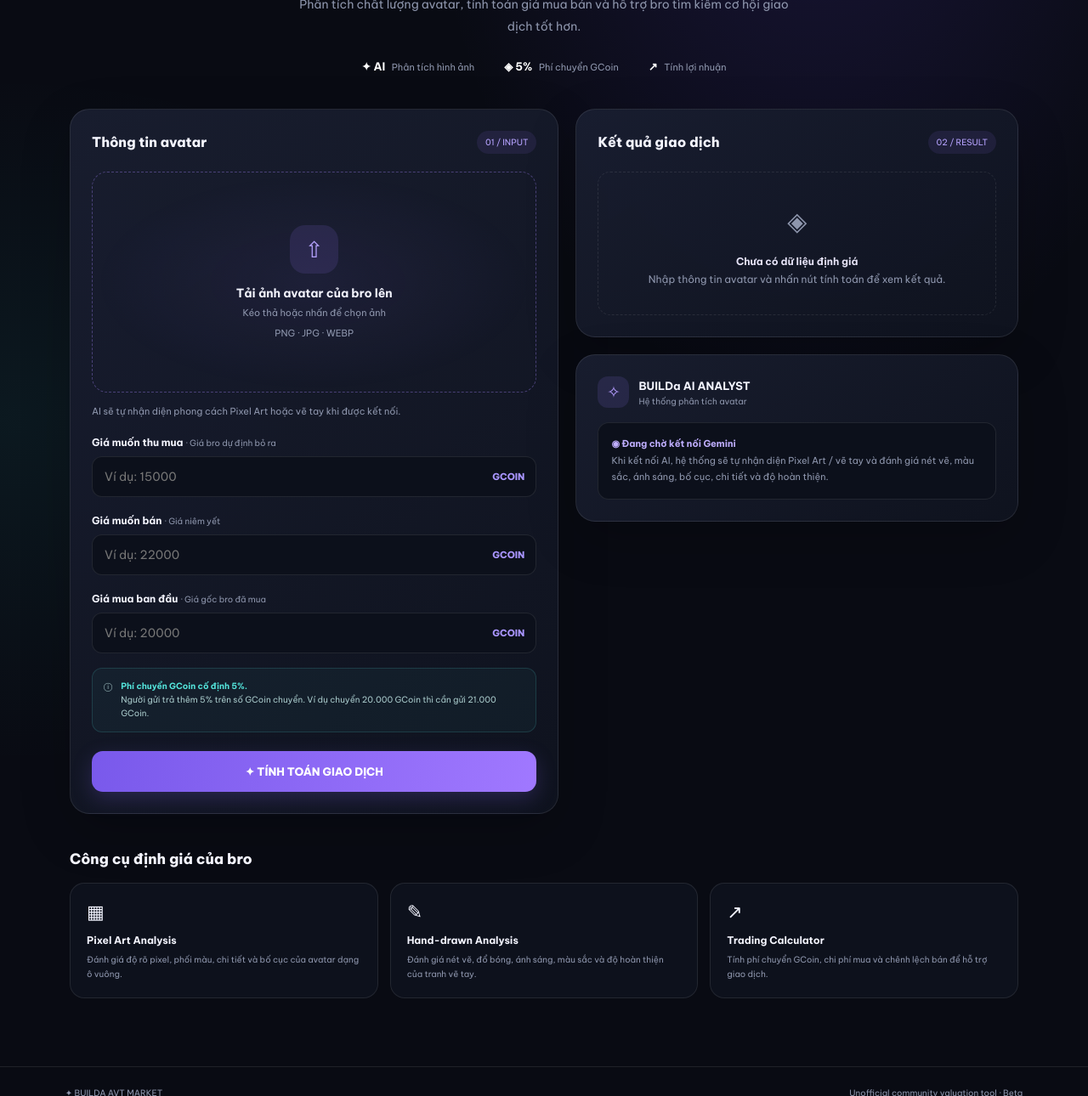
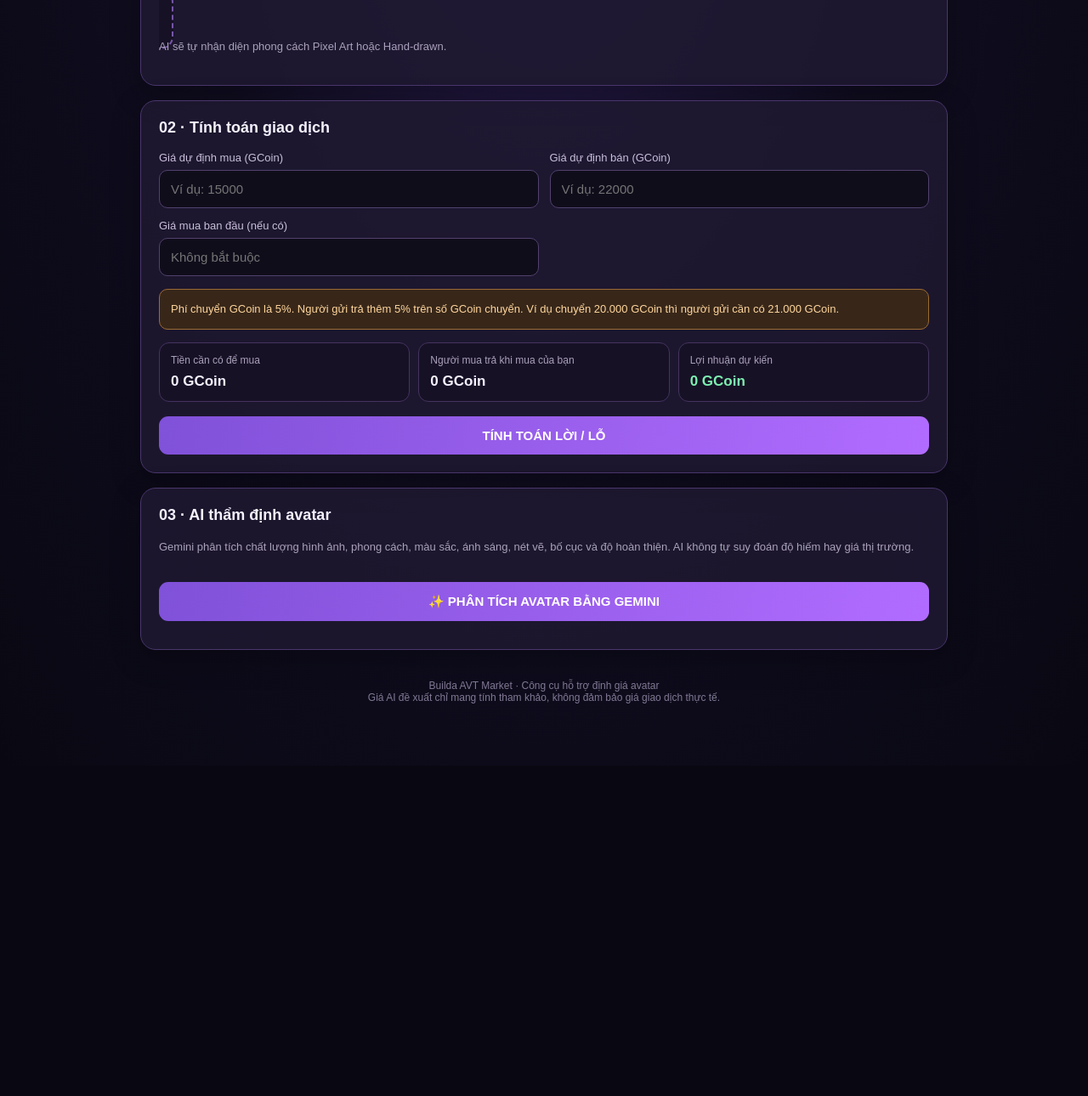
Before and after one commit to hongminht085-sys/builda-avt-market, a plain HTML site: page index.html in a window 1280 px wide. Shown: the part 329-1619 px from the top of the page at 85% size. After the commit the page ends 1230 px from the top, so only its background shows below. Drawn offline with Linux system fonts and the light colour scheme.

Commit message:
Update index.html

```diff
--- a/index.html
+++ b/index.html
@@ -6,389 +6,269 @@
 <meta name="viewport" content="width=device-width, initial-scale=1.0">
 <title>Builda AVT Market</title>
 <style>
-@import url('https://fonts.googleapis.com/css2?family=Be+Vietnam+Pro:wght@400;500;600;700;800;900&display=swap');
-
-:root {
-  --bg:#090b13;
-  --panel:#121624;
-  --panel2:#181e30;
-  --line:rgba(255,255,255,.09);
-  --text:#f4f5ff;
-  --muted:#8e96ad;
-  --purple:#9875ff;
-  --cyan:#54e5dc;
-  --green:#70e5ad;
-}
 *{box-sizing:border-box}
 body{
-  margin:0;background:
-  radial-gradient(ellipse at 75% 0%,rgba(112,75,255,.17),transparent 35%),
-  radial-gradient(ellipse at 0% 50%,rgba(46,207,201,.07),transparent 35%),
-  var(--bg);
-  color:var(--text);
-  font-family:'Be Vietnam Pro',sans-serif;
-  min-height:100vh;
+  margin:0;background:#090812;color:#f5f1ff;
+  font-family:Arial,sans-serif;
+  background-image:radial-gradient(ellipse at top,#30205a 0%,#100d20 48%,#090812 100%);
+  min-height:100vh
 }
-button,input{font:inherit}
-button{cursor:pointer}
-.topbar{
-  height:76px;border-bottom:1px solid var(--line);
-  display:flex;align-items:center;justify-content:space-between;
-  padding:0 6%;position:sticky;top:0;z-index:10;
-  background:rgba(9,11,19,.86);backdrop-filter:blur(20px);
+.container{width:min(950px,94%);margin:auto;padding:28px 0 55px}
+header{text-align:center;padding:25px 10px 30px}
+.logo{font-size:35px;font-weight:900;letter-spacing:-1px}
+.logo span{color:#b58aff}
+.subtitle{color:#aaa1c3;margin-top:9px;font-size:14px}
+.card{
+  background:rgba(30,24,48,.88);border:1px solid #49366c;
+  border-radius:18px;padding:21px;margin-bottom:17px;
+  box-shadow:0 10px 35px #0004
 }
-.brand{display:flex;align-items:center;gap:12px;font-weight:900;letter-spacing:-.7px}
-.logo{
- width:39px;height:39px;border-radius:13px;
- display:grid;place-items:center;font-size:19px;
- background:linear-gradient(135deg,#a88bff,#6444df);
- box-shadow:0 5px 25px #805aff55;
+h2{font-size:18px;margin:0 0 17px}
+.muted{color:#aaa1bb;font-size:13px;line-height:1.6}
+.upload{
+  border:2px dashed #7656a9;border-radius:15px;padding:25px 15px;
+  text-align:center;cursor:pointer;background:#171126
 }
-.brand span{color:#a78aff}
-.nav{display:flex;gap:27px;color:var(--muted);font-size:13px}
-.nav a{color:inherit;text-decoration:none}
-.nav a:hover{color:white}
-.status{
- border:1px solid #70e5ad44;background:#70e5ad10;
- padding:8px 13px;border-radius:30px;color:var(--green);
- font-size:11px;font-weight:700;
+.upload:hover{border-color:#c3a0ff}
+.upload input{display:none}
+.upload-icon{font-size:38px;margin-bottom:8px}
+#preview{display:none;width:100%;max-height:340px;object-fit:contain;
+  border-radius:12px;margin-top:15px;background:#090812}
+.grid{display:grid;grid-template-columns:repeat(2,minmax(0,1fr));gap:13px}
+.field label{display:block;font-size:13px;color:#c9bfdc;margin-bottom:7px}
+input{
+  width:100%;padding:13px;border-radius:10px;border:1px solid #51416d;
+  background:#100d1b;color:white;font-size:15px;outline:none
 }
-.container{max-width:1160px;margin:auto;padding:48px 22px 80px}
-.hero{text-align:center;margin-bottom:42px}
-.eyebrow{
- color:#b29bff;font-size:11px;font-weight:800;
- letter-spacing:2.5px;text-transform:uppercase;
- display:inline-block;padding:8px 13px;
- background:#9875ff15;border:1px solid #9875ff35;border-radius:30px;
+input:focus{border-color:#b58aff}
+button{
+  border:0;border-radius:11px;padding:14px 18px;font-size:15px;
+  font-weight:bold;cursor:pointer;color:white;
+  background:linear-gradient(100deg,#8051d9,#b16cff)
 }
-h1{font-size:clamp(34px,6vw,59px);line-height:1.13;
- letter-spacing:-2.8px;margin:20px 0 13px;font-weight:900}
-.gradient{
- background:linear-gradient(95deg,#c5b5ff,#8b75ff 45%,#63e9dd);
- -webkit-background-clip:text;background-clip:text;color:transparent;
+button:disabled{opacity:.55;cursor:wait}
+.primary{width:100%;margin-top:17px}
+.result{display:none}
+.stat-grid{display:grid;grid-template-columns:repeat(3,1fr);gap:10px}
+.stat{background:#171126;border:1px solid #44335f;border-radius:12px;padding:13px}
+.stat small{display:block;color:#aaa1bb;margin-bottom:8px;font-size:12px}
+.stat strong{font-size:17px;overflow-wrap:anywhere}
+.profit{color:#7df0b0}
+.loss{color:#ff8888}
+.ai-box{
+  white-space:pre-wrap;line-height:1.7;font-size:14px;
+  background:#110d1c;border:1px solid #49366c;border-radius:12px;
+  padding:16px;overflow-wrap:anywhere
 }
-.hero p{color:var(--muted);font-size:14px;line-height:1.8;max-width:580px;margin:auto}
-.stats{
- display:flex;justify-content:center;gap:35px;margin-top:26px;flex-wrap:wrap
+.warning{
+  background:#382719;border:1px solid #9c6b34;color:#ffd69d;
+  padding:13px;border-radius:10px;font-size:13px;line-height:1.6
 }
-.stat{font-size:11px;color:var(--muted)}
-.stat b{color:#fff;font-size:13px;margin-right:5px}
-.layout{display:grid;grid-template-columns:1.05fr .95fr;gap:20px}
-.card{
- background:linear-gradient(145deg,rgba(25,30,48,.96),rgba(15,19,31,.97));
- border:1px solid var(--line);border-radius:23px;padding:25px;
- box-shadow:0 20px 60px #0003;
+.status{font-size:13px;color:#c6b4e8;margin-top:12px;text-align:center}
+footer{text-align:center;color:#827995;font-size:12px;padding:18px}
+@media(max-width:600px){
+ .grid{grid-template-columns:1fr}
+ .stat-grid{grid-template-columns:1fr}
+ .logo{font-size:29px}
+ .card{padding:16px}
 }
-.card-head{display:flex;align-items:center;justify-content:space-between;margin-bottom:21px}
-.card-title{font-size:16px;font-weight:800}
-.step{font-size:10px;color:#b6a3ff;background:#9875ff19;padding:7px 10px;border-radius:20px}
-.upload{
- min-height:260px;border:1px dashed #7864bc88;border-radius:18px;
- background:radial-gradient(ellipse at center,#9271ff12,transparent 70%);
- display:flex;align-items:center;justify-content:center;
- text-align:center;position:relative;overflow:hidden;transition:.2s;
-}
-.upload:hover{border-color:var(--purple);background-color:#9875ff0b}
-.upload input{position:absolute;inset:0;opacity:0;cursor:pointer;z-index:2}
-.upload-content{padding:25px;pointer-events:none}
-.upload-icon{
- width:57px;height:57px;margin:0 auto 14px;border-radius:18px;
- display:grid;place-items:center;background:#9875ff20;color:#b6a3ff;font-size:26px
-}
-.upload h3{font-size:14px;margin:0 0 7px}
-.upload p{font-size:11px;color:var(--muted);margin:0}
-#preview{display:none;width:100%;height:260px;object-fit:contain;background:#080a12}
-.image-label{
- display:none;position:absolute;bottom:10px;left:10px;
- background:#080a12dd;border:1px solid var(--line);
- padding:7px 11px;border-radius:20px;font-size:10px
-}
-.hint{font-size:11px;color:var(--muted);line-height:1.7;margin-top:13px}
-.field{margin-top:20px}
-.field label{display:block;font-size:12px;font-weight:700;margin-bottom:9px}
-.field small{color:var(--muted);font-weight:400}
-.input-wrap{position:relative}
-.input-wrap input{
- width:100%;background:#0c101b;border:1px solid var(--line);
- border-radius:12px;padding:14px 70px 14px 14px;
- color:white;outline:none;font-size:14px;transition:.2s
-}
-.input-wrap input:focus{border-color:#9875ff;box-shadow:0 0 0 3px #9875ff18}
-.unit{position:absolute;right:14px;top:50%;transform:translateY(-50%);color:#a995ff;font-size:11px;font-weight:800}
-.fields-grid{display:grid;grid-template-columns:1fr 1fr;gap:14px}
-.fee-note{
- display:flex;gap:10px;align-items:flex-start;padding:13px;
- background:#54e5dc0b;border:1px solid #54e5dc28;border-radius:12px;
- color:#a8c9ca;font-size:10px;line-height:1.6;margin-top:17px
-}
-.fee-note b{color:var(--cyan)}
-.primary{
- width:100%;border:0;border-radius:13px;padding:16px;
- color:white;font-weight:800;font-size:13px;margin-top:22px;
- background:linear-gradient(100deg,#7959eb,#a078ff);
- box-shadow:0 8px 25px #8d68ff35;transition:.2s
-}
-.primary:hover{transform:translateY(-2px);filter:brightness(1.12)}
-.result-card{margin-top:20px}
-.result-empty{
- text-align:center;padding:30px 12px;color:var(--muted);
- border:1px dashed var(--line);border-radius:15px;font-size:12px;line-height:1.8
-}
-.result-icon{font-size:30px;margin-bottom:10px}
-.result-content{display:none}
-.result-row{
- display:flex;justify-content:space-between;align-items:center;
- padding:14px 0;border-bottom:1px solid var(--line);gap:10px;font-size:12px
-}
-.result-row:last-child{border:0}
-.result-row span{color:var(--muted)}
-.result-row strong{font-size:14px;text-align:right}
-.result-row .highlight{color:var(--green)}
-.profit-box{
- background:linear-gradient(120deg,#70e5ad14,#54e5dc09);
- border:1px solid #70e5ad35;border-radius:15px;padding:17px;margin-top:17px
-}
-.profit-box small{color:var(--muted);font-size:10px}
-.profit-box strong{display:block;color:var(--green);font-size:26px;margin-top:5px}
-.ai-card{margin-top:20px}
-.ai-head{display:flex;align-items:center;gap:11px}
-.ai-symbol{
- width:37px;height:37px;border-radius:12px;display:grid;place-items:center;
- background:#9875ff20;color:#b59cff;font-size:19px
-}
-.ai-head b{font-size:13px}
-.ai-head small{display:block;color:var(--muted);font-size:10px;margin-top:3px}
-.ai-pending{
- margin-top:17px;padding:15px;background:#0c101b;border-radius:13px;
- border:1px solid var(--line);color:var(--muted);font-size:11px;line-height:1.8
-}
-.ai-pending b{color:#c0afff}
-.section-title{font-size:17px;font-weight:800;margin:42px 0 17px}
-.features{display:grid;grid-template-columns:repeat(3,1fr);gap:14px}
-.feature{
- border:1px solid var(--line);background:#12162499;border-radius:17px;padding:19px
-}
-.feature-icon{font-size:22px;margin-bottom:12px}
-.feature b{font-size:12px;display:block;margin-bottom:7px}
-.feature p{font-size:10px;color:var(--muted);line-height:1.7;margin:0}
-footer{
- border-top:1px solid var(--line);padding:24px 6%;
- color:var(--muted);font-size:10px;display:flex;justify-content:space-between;gap:15px;flex-wrap:wrap
-}
-@media(max-width:760px){
- .topbar{padding:0 18px;height:66px}
- .nav{display:none}
- .container{padding:35px 15px 55px}
- .layout{grid-template-columns:1fr}
- .card{padding:19px}
- .features{grid-template-columns:1fr}
- .stats{gap:14px}
- h1{letter-spacing:-1.8px}
-}
-@media(max-width:390px){.fields-grid{grid-template-columns:1fr}}
 </style>
 </head>
 <body>
-
-<header class="topbar">
- <div class="brand"><div class="logo">✦</div><div>BUILDA <span>MARKET</span></div></div>
- <nav class="nav">
-  <a href="#valuator">Định giá</a>
-  <a href="#features">Tính năng</a>
- </nav>
- <div class="status">● MARKET BETA</div>
+<div class="container">
+<header>
+  <div class="logo">BUILDA <span>AVT MARKET</span></div>
+  <div class="subtitle">Avatar Valuator · AI Image Analysis · GCoin Calculator</div>
 </header>
 
-<main class="container">
- <section class="hero">
-  <div class="eyebrow">✦ AVATAR VALUATION SYSTEM</div>
-  <h1>Định giá avatar<br><span class="gradient">Builda thông minh.</span></h1>
-  <p>Phân tích chất lượng avatar, tính toán giá mua bán và hỗ trợ bro tìm kiếm cơ hội giao dịch tốt hơn.</p>
-  <div class="stats">
-   <div class="stat"><b>✦ AI</b> Phân tích hình ảnh</div>
-   <div class="stat"><b>◈ 5%</b> Phí chuyển GCoin</div>
-   <div class="stat"><b>↗</b> Tính lợi nhuận</div>
+<section class="card">
+  <h2>01 · Tải ảnh avatar</h2>
+  <label class="upload" for="avatarFile">
+    <div class="upload-icon">🖼️</div>
+    <strong>Chọn ảnh avatar của bạn</strong>
+    <p class="muted">Hỗ trợ PNG, JPG, WEBP</p>
+    <input id="avatarFile" type="file" accept="image/png,image/jpeg,image/webp">
+  </label>
+  <img id="preview" alt="Ảnh avatar xem trước">
+  <p class="muted">AI sẽ tự nhận diện phong cách Pixel Art hoặc Hand-drawn.</p>
+</section>
+
+<section class="card">
+  <h2>02 · Tính toán giao dịch</h2>
+  <div class="grid">
+    <div class="field">
+      <label>Giá dự định mua (GCoin)</label>
+      <input id="buyPrice" type="number" min="0" placeholder="Ví dụ: 15000">
+    </div>
+    <div class="field">
+      <label>Giá dự định bán (GCoin)</label>
+      <input id="sellPrice" type="number" min="0" placeholder="Ví dụ: 22000">
+    </div>
+    <div class="field">
+      <label>Giá mua ban đầu (nếu có)</label>
+      <input id="originalPrice" type="number" min="0" placeholder="Không bắt buộc">
+    </div>
   </div>
- </section>
+  <div class="warning" style="margin-top:15px">
+    Phí chuyển GCoin là 5%. Người gửi trả thêm 5% trên số GCoin chuyển.
+    Ví dụ chuyển 20.000 GCoin thì người gửi cần có 21.000 GCoin.
+  </div>
+  <div class="stat-grid" style="margin-top:15px">
+    <div class="stat">
+      <small>Tiền cần có để mua</small>
+      <strong id="buyTotal">0 GCoin</strong>
+    </div>
+    <div class="stat">
+      <small>Người mua trả khi mua của bạn</small>
+      <strong id="sellTotal">0 GCoin</strong>
+    </div>
+    <div class="stat">
+      <small>Lợi nhuận dự kiến</small>
+      <strong id="profit">0 GCoin</strong>
+    </div>
+  </div>
+  <button class="primary" id="calcBtn">TÍNH TOÁN LỜI / LỖ</button>
+</section>
 
- <section class="layout" id="valuator">
-  <div>
-   <div class="card">
-    <div class="card-head">
-     <div class="card-title">Thông tin avatar</div>
-     <div class="step">01 / INPUT</div>
-    </div>
+<section class="card">
+  <h2>03 · AI thẩm định avatar</h2>
+  <p class="muted">
+    Gemini phân tích chất lượng hình ảnh, phong cách, màu sắc, ánh sáng,
+    nét vẽ, bố cục và độ hoàn thiện. AI không tự suy đoán độ hiếm hay giá thị trường.
+  </p>
+  <button class="primary" id="analyzeBtn">✨ PHÂN TÍCH AVATAR BẰNG GEMINI</button>
+  <div class="status" id="status"></div>
+</section>
 
-    <div class="upload" id="uploadBox">
-     <input type="file" id="avatarFile" accept="image/*">
-     <div class="upload-content" id="uploadContent">
-      <div class="upload-icon">⇧</div>
-      <h3>Tải ảnh avatar của bro lên</h3>
-      <p>Kéo thả hoặc nhấn để chọn ảnh</p>
-      <p style="margin-top:10px">PNG · JPG · WEBP</p>
-     </div>
-     <img id="preview" alt="Ảnh avatar xem trước">
-     <div class="image-label" id="imageLabel">AVATAR PREVIEW</div>
-    </div>
-    <div class="hint">AI sẽ tự nhận diện phong cách Pixel Art hoặc vẽ tay khi được kết nối.</div>
-
-    <div class="field">
-     <label>Giá muốn thu mua <small>· Giá bro dự định bỏ ra</small></label>
-     <div class="input-wrap">
-      <input id="buyPrice" type="number" min="0" placeholder="Ví dụ: 15000">
-      <span class="unit">GCOIN</span>
-     </div>
-    </div>
-
-    <div class="field">
-     <label>Giá muốn bán <small>· Giá niêm yết</small></label>
-     <div class="input-wrap">
-      <input id="sellPrice" type="number" min="0" placeholder="Ví dụ: 22000">
-      <span class="unit">GCOIN</span>
-     </div>
-    </div>
-
-    <div class="field">
-     <label>Giá mua ban đầu <small>· Giá gốc bro đã mua</small></label>
-     <div class="input-wrap">
-      <input id="originalPrice" type="number" min="0" placeholder="Ví dụ: 20000">
-      <span class="unit">GCOIN</span>
-     </div>
-    </div>
-
-    <div class="fee-note">
-     <span>ⓘ</span>
-     <div><b>Phí chuyển GCoin cố định 5%.</b><br>Người gửi trả thêm 5% trên số GCoin chuyển. Ví dụ chuyển 20.000 GCoin thì cần gửi 21.000 GCoin.</div>
-    </div>
-
-    <button class="primary" onclick="calculate()">✦ TÍNH TOÁN GIAO DỊCH</button>
-   </div>
-  </div>
-
-  <div>
-   <div class="card">
-    <div class="card-head">
-     <div class="card-title">Kết quả giao dịch</div>
-     <div class="step">02 / RESULT</div>
-    </div>
-
-    <div class="result-empty" id="emptyResult">
-     <div class="result-icon">◈</div>
-     <b style="color:#e5e2f6">Chưa có dữ liệu định giá</b><br>
-     Nhập thông tin avatar và nhấn nút tính toán để xem kết quả.
-    </div>
-
-    <div class="result-content" id="resultContent">
-     <div class="result-row"><span>Chi phí khi mua (gồm phí)</span><strong id="buyTotal">—</strong></div>
-     <div class="result-row"><span>Giá niêm yết bán</span><strong id="sellListed">—</strong></div>
-     <div class="result-row"><span>Người mua phải gửi</span><strong id="sellTotal" class="highlight">—</strong></div>
-     <div class="result-row"><span>Lợi nhuận dự kiến</span><strong id="profit">—</strong></div>
-     <div class="profit-box">
-      <small>LỢI NHUẬN / CHÊNH LỆCH DỰ KIẾN</small>
-      <strong id="profitBig">0 GCoin</strong>
-     </div>
-     <div class="hint">Phép tính giả định bro mua và bán thành công ở đúng giá đã nhập. Chưa tính các chi phí khác.</div>
-    </div>
-   </div>
-
-   <div class="card ai-card">
-    <div class="ai-head">
-     <div class="ai-symbol">✧</div>
-     <div><b>BUILDa AI ANALYST</b><small>Hệ thống phân tích avatar</small></div>
-    </div>
-    <div class="ai-pending" id="aiStatus">
-     <b>◉ Đang chờ kết nối Gemini</b><br>
-     Khi kết nối AI, hệ thống sẽ tự nhận diện Pixel Art / vẽ tay và đánh giá nét vẽ, màu sắc, ánh sáng, bố cục, chi tiết và độ hoàn thiện.
-    </div>
-   </div>
-  </div>
- </section>
-
- <section id="features">
-  <div class="section-title">Công cụ định giá của bro</div>
-  <div class="features">
-   <div class="feature">
-    <div class="feature-icon">▦</div>
-    <b>Pixel Art Analysis</b>
-    <p>Đánh giá độ rõ pixel, phối màu, chi tiết và bố cục của avatar dạng ô vuông.</p>
-   </div>
-   <div class="feature">
-    <div class="feature-icon">✎</div>
-    <b>Hand-drawn Analysis</b>
-    <p>Đánh giá nét vẽ, đổ bóng, ánh sáng, màu sắc và độ hoàn thiện của tranh vẽ tay.</p>
-   </div>
-   <div class="feature">
-    <div class="feature-icon">↗</div>
-    <b>Trading Calculator</b>
-    <p>Tính phí chuyển GCoin, chi phí mua và chênh lệch bán để hỗ trợ giao dịch.</p>
-   </div>
-  </div>
- </section>
-</main>
+<section class="card result" id="resultCard">
+  <h2>04 · Kết quả thẩm định</h2>
+  <div class="ai-box" id="aiResult"></div>
+</section>
 
 <footer>
- <div>✦ BUILDA AVT MARKET</div>
- <div>Unofficial community valuation tool · Beta</div>
+  Builda AVT Market · Công cụ hỗ trợ định giá avatar
+  <br>Giá AI đề xuất chỉ mang tính tham khảo, không đảm bảo giá giao dịch thực tế.
 </footer>
+</div>
 
 <script>
-const fileInput = document.getElementById('avatarFile');
-const preview = document.getElementById('preview');
+const BACKEND_URL =
+"https://script.google.com/macros/s/AKfycbyGb9fuU5I31KEUqvDedZyJY7WL4D0IYDbtMoTY3j4bSYYXLIDai_wWN3wV-MdiAYVm9A/exec";
 
-fileInput.addEventListener('change', function(){
- const file = this.files[0];
- if(!file) return;
- if(!file.type.startsWith('image/')){
-  alert('Bro hãy chọn một file hình ảnh nhé!');
-  return;
- }
- const reader = new FileReader();
- reader.onload = e => {
-  preview.src = e.target.result;
-  preview.style.display = 'block';
-  document.getElementById('uploadContent').style.display = 'none';
-  document.getElementById('imageLabel').style.display = 'block';
- };
- reader.readAsDataURL(file);
+const fileInput = document.getElementById("avatarFile");
+const preview = document.getElementById("preview");
+const statusBox = document.getElementById("status");
+const analyzeBtn = document.getElementById("analyzeBtn");
+
+let selectedFile = null;
+
+function numberValue(id) {
+  return Math.max(0, Number(document.getElementById(id).value) || 0);
+}
+
+function formatCoin(value) {
+  return Math.round(value).toLocaleString("vi-VN") + " GCoin";
+}
+
+function calculate() {
+  const buy = numberValue("buyPrice");
+  const sell = numberValue("sellPrice");
+  const actualBuyCost = buy * 1.05;
+  const buyerPaysAtSale = sell * 1.05;
+  const profit = sell - actualBuyCost;
+
+  document.getElementById("buyTotal").textContent = formatCoin(actualBuyCost);
+  document.getElementById("sellTotal").textContent = formatCoin(buyerPaysAtSale);
+
+  const profitElement = document.getElementById("profit");
+  profitElement.textContent = (profit > 0 ? "+" : "") + formatCoin(profit);
+  profitElement.className = profit >= 0 ? "profit" : "loss";
+}
+
+document.getElementById("calcBtn").addEventListener("click", calculate);
+
+fileInput.addEventListener("change", function(event) {
+  const file = event.target.files[0];
+  if (!file) return;
+
+  if (!["image/png", "image/jpeg", "image/webp"].includes(file.type)) {
+    alert("Bro chọn ảnh PNG, JPG hoặc WEBP nhé.");
+    fileInput.value = "";
+    return;
+  }
+
+  if (file.size > 8 * 1024 * 1024) {
+    alert("Ảnh tối đa 8MB nhé bro.");
+    fileInput.value = "";
+    return;
+  }
+
+  selectedFile = file;
+  preview.src = URL.createObjectURL(file);
+  preview.style.display = "block";
+  statusBox.textContent = "Đã chọn ảnh: " + file.name;
 });
 
-function formatCoin(n){
- return Math.round(n).toLocaleString('vi-VN') + ' GCoin';
+function imageToBase64(file) {
+  return new Promise((resolve, reject) => {
+    const reader = new FileReader();
+    reader.onload = () => resolve(reader.result.split(",")[1]);
+    reader.onerror = () => reject(new Error("Không đọc được ảnh."));
+    reader.readAsDataURL(file);
+  });
 }
 
-function calculate(){
- const buy = Number(document.getElementById('buyPrice').value);
- const sell = Number(document.getElementById('sellPrice').value);
- const original = Number(document.getElementById('originalPrice').value);
+analyzeBtn.addEventListener("click", async function() {
+  if (!selectedFile) {
+    alert("Bro cần chọn ảnh avatar trước nhé!");
+    return;
+  }
 
- if(!buy || !sell || buy < 0 || sell < 0 || original < 0){
-  alert('Bro hãy nhập giá mua và giá bán hợp lệ nhé!');
-  return;
- }
+  analyzeBtn.disabled = true;
+  analyzeBtn.textContent = "ĐANG PHÂN TÍCH...";
+  statusBox.textContent = "Đang gửi ảnh đến Gemini. Vui lòng chờ...";
 
- const buyTotal = buy * 1.05;
- const sellTotal = sell * 1.05;
- const profit = sell - buy;
+  try {
+    const base64 = await imageToBase64(selectedFile);
 
- document.getElementById('buyTotal').textContent = formatCoin(buyTotal);
- document.getElementById('sellListed').textContent = formatCoin(sell);
- document.getElementById('sellTotal').textContent = formatCoin(sellTotal);
- document.getElementById('profit').textContent = formatCoin(profit);
- document.getElementById('profitBig').textContent =
-  (profit > 0 ? '+' : '') + formatCoin(profit);
+    const response = await fetch(BACKEND_URL, {
+      method: "POST",
+      headers: {"Content-Type": "text/plain;charset=utf-8"},
+      body: JSON.stringify({
+        image: base64,
+        mimeType: selectedFile.type
+      })
+    });
 
- document.getElementById('profitBig').style.color =
-  profit >= 0 ? 'var(--green)' : '#ff8585';
+    if (!response.ok) {
+      throw new Error("Máy chủ phản hồi lỗi HTTP " + response.status);
+    }
 
- document.getElementById('emptyResult').style.display = 'none';
- document.getElementById('resultContent').style.display = 'block';
+    const data = await response.json();
 
- const status = document.getElementById('aiStatus');
- status.innerHTML =
-  '<b>◉ Ảnh và dữ liệu đã sẵn sàng</b><br>' +
-  'Phần AI Gemini chưa được kết nối. Giá đề xuất và nhận diện phong cách sẽ được bổ sung ở bước tiếp theo.';
+    if (!data.success) {
+      throw new Error(data.error || "Gemini không thể phân tích ảnh.");
+    }
 
-}
+    document.getElementById("aiResult").textContent = data.analysis;
+    document.getElementById("resultCard").style.display = "block";
+    statusBox.textContent = "Phân tích hoàn tất!";
+    document.getElementById("resultCard").scrollIntoView({
+      behavior: "smooth",
+      block: "start"
+    });
+
+  } catch (error) {
+    console.error(error);
+    statusBox.textContent = "Chưa kết nối được AI: " + error.message +
+      ". Có thể cần xử lý quyền truy cập hoặc CORS của Apps Script.";
+  } finally {
+    analyzeBtn.disabled = false;
+    analyzeBtn.textContent = "✨ PHÂN TÍCH AVATAR BẰNG GEMINI";
+  }
+});
+
+calculate();
 </script>
 </body>
 </html>
```
